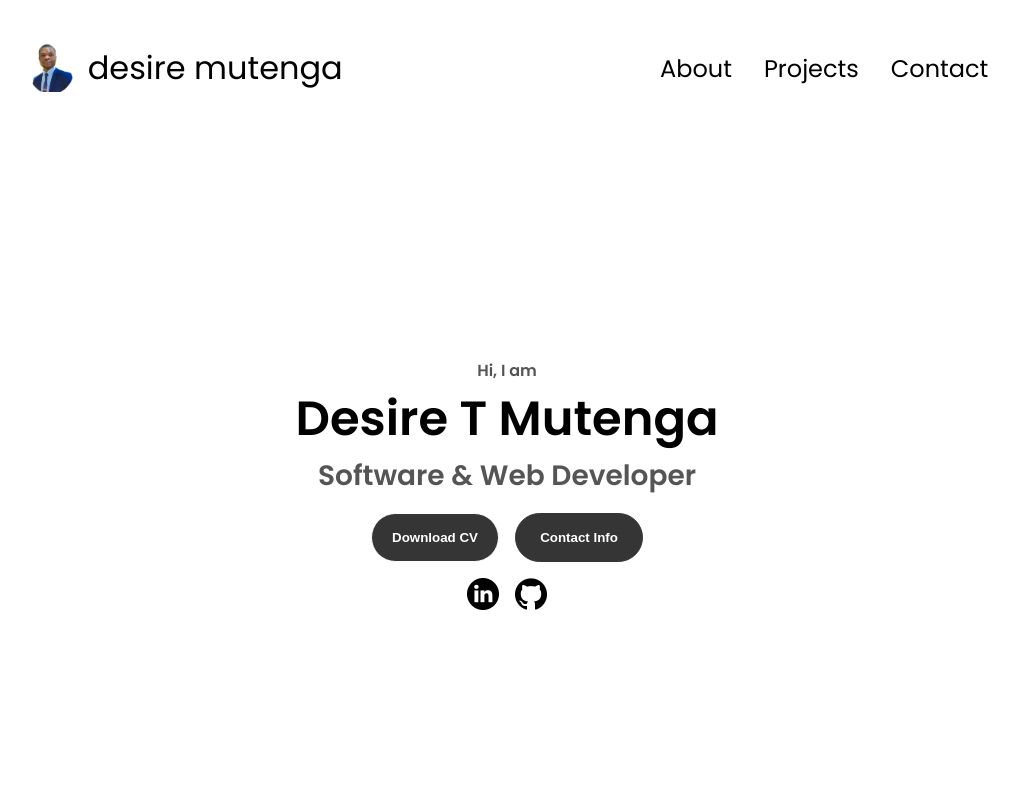
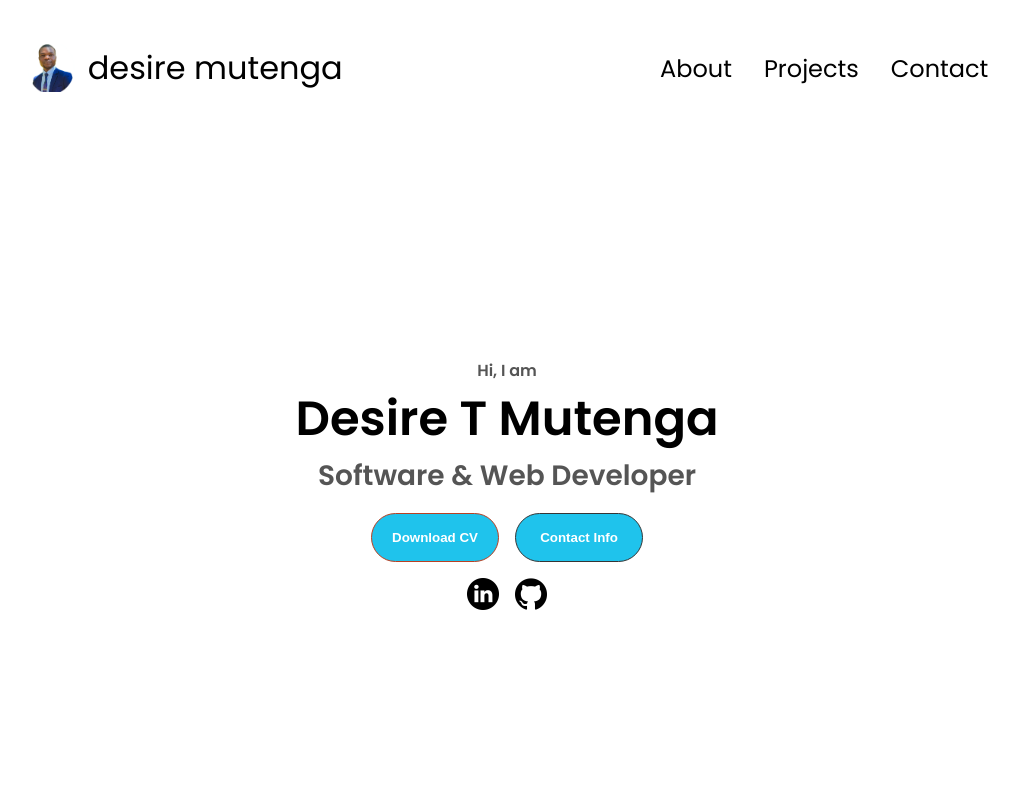
Before and after one commit to desiremutenga/Portfolio, a plain HTML site: page index.html in a window 1280 px wide. In both pictures the pointer is over the button "Download CV". Shown: the top 800 px of the page, without its empty margins (133-1152 px from the left). Drawn offline with Linux system fonts and the light colour scheme.

Commit message:
Update style.css

```diff
--- a/style.css
+++ b/style.css
@@ -241,12 +241,12 @@ section {
 
 .btn-color-1,
 .btn-color-2:hover {
-  background: rgb(53, 53, 53);
+  background: rgb(31, 195, 236);
   color: white;
 }
 
 .btn-color-1:hover {
-  background: rgb(0, 0, 0);
+  background: rgb(49, 42, 148);
 }
 
 .btn-color-2 {
@@ -254,7 +254,7 @@ section {
 }
 
 .btn-color-2:hover {
-  border: rgb(255, 255, 255) 0.1rem solid;
+  border: rgb(185, 64, 34) 0.1rem solid;
 }
 
 .btn-container {
```
